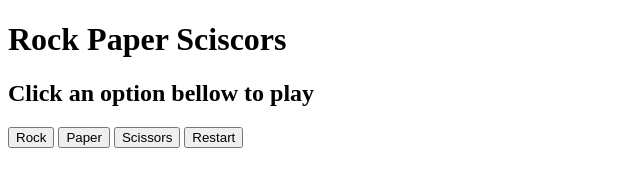
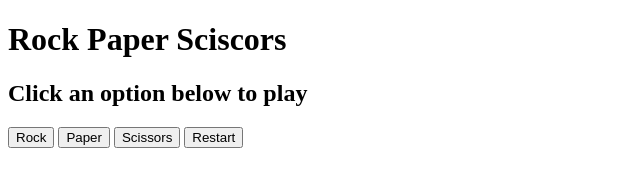
Before and after one commit to andrewlinaresch/odin_rockPaperScisors, a plain HTML site: page RPS.html in a window 1280 px wide. Both pictures are taken after a click on the button "Restart". Shown: the full height of the page, 0-640 px from the left. Drawn offline with Linux system fonts and the light colour scheme.

Commit message:
fixed spelling of bellow

```diff
--- a/RPS.html
+++ b/RPS.html
@@ -9,7 +9,7 @@
 <body>
     <h1>Rock Paper Sciscors</h1>
     <div class="instructions">
-        <h2>Click an option bellow to play</h2>
+        <h2>Click an option below to play</h2>
     </div>
     <div class="options">
         <button class="option">Rock</button>
--- a/RPS.js
+++ b/RPS.js
@@ -127,7 +127,7 @@ function restartGame(){
     results.textContent = '';
 
     let h2 = document.createElement('h2');
-    h2.textContent = "Click an option bellow to play"
+    h2.textContent = "Click an option below to play"
     delPrevInstruc(instructions);
     instructions.appendChild(h2);
 }
```
